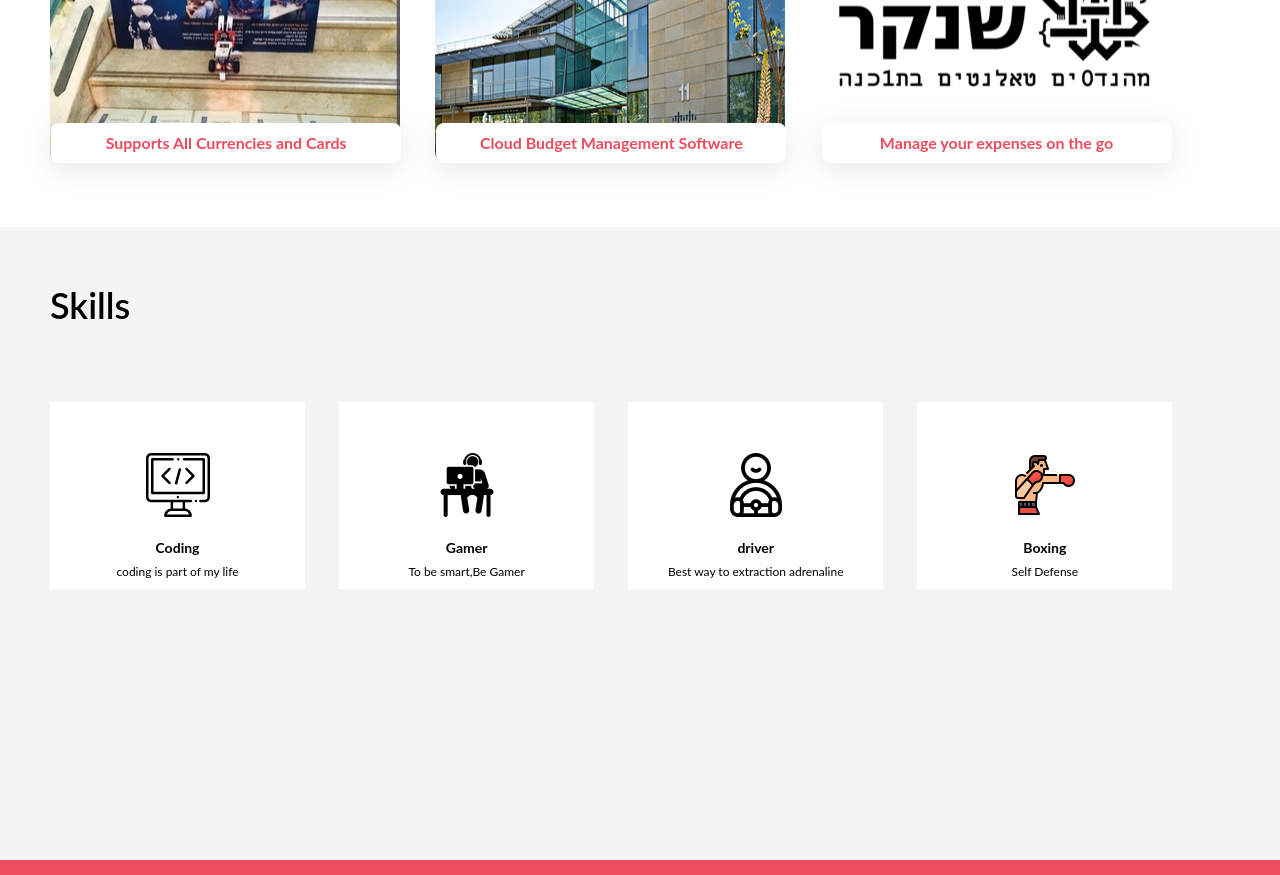
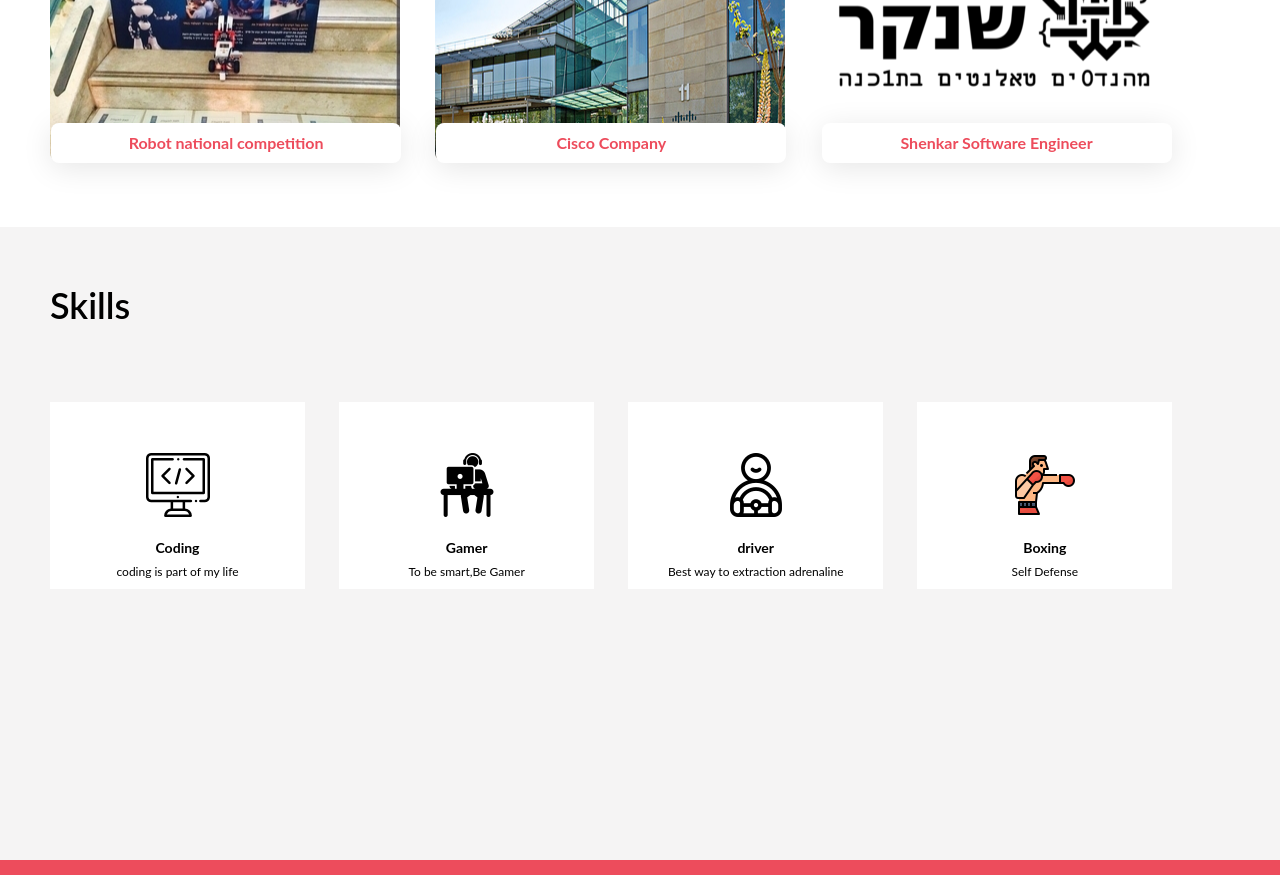
Before and after one commit to BaderDak0/ex2, a plain HTML site: page index.html in a window 1280 px wide. Shown: the part 1060-1935 px from the top of the page. Drawn offline with Linux system fonts and the light colour scheme.

Commit message:
final done+

```diff
--- a/index.html
+++ b/index.html
@@ -3,6 +3,7 @@
 
 <head>
     <link rel="stylesheet" href="css/style.css">
+    <link rel="icon" href="favicon.ico">
     <title> Bader Daka</title>
 </head>
 
@@ -41,17 +42,17 @@
           <div>
               <section class="p1">
                   <img src="images/card 2.jpg" alt="card2">
-                  <a href="#">Supports All Currencies and Cards</a>
+                  <a href="#">Robot national competition</a>
               </section>
 
               <section class="p2">
                   <img src="images/card 3.jpg" alt="card3">
-                  <a href="#">Cloud Budget Management Software</a>
+                  <a href="#">Cisco Company </a>
               </section>
 
               <section class="p2">
                   <img src="images/Card 1.png" alt="card1">
-                  <a href="#">Manage your expenses on the go</a>
+                  <a href="#">Shenkar Software Engineer </a>
               </section>
           </div>
 
```
Also changed, not shown: favicon.ico (added).
